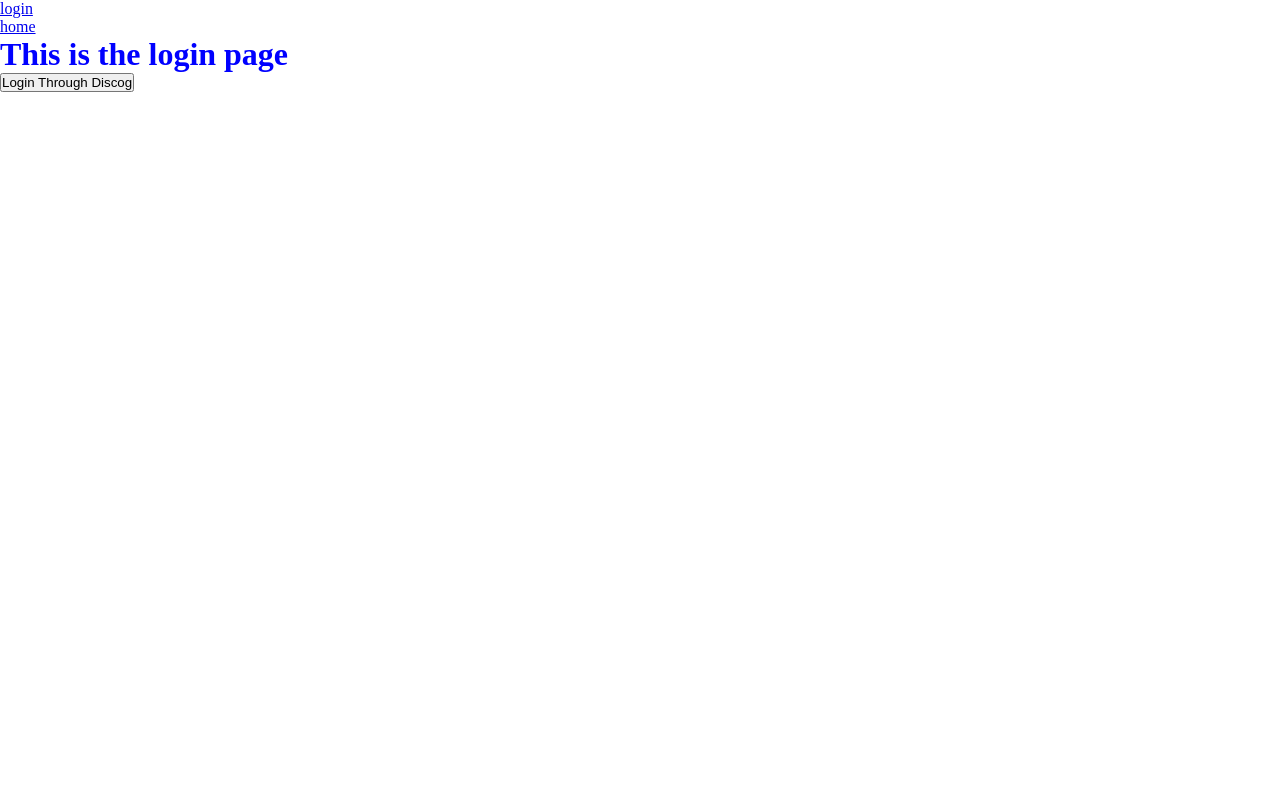
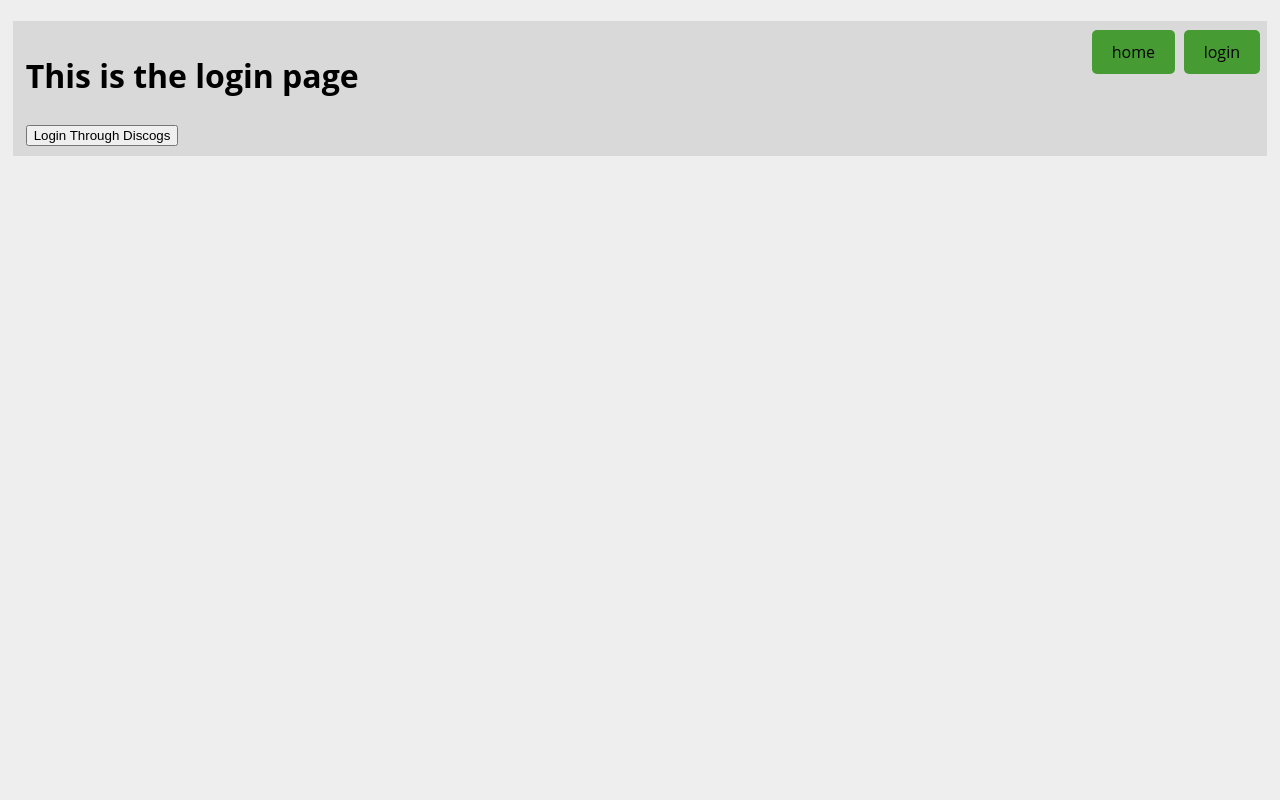
Before and after one commit to jeyenlam/Vinyl-Collection-Tracker-App, a Flask app: page /login in a window 1280 px wide. Run offline with Flask 3, Linux system fonts and the light colour scheme.

Commit message:
css styling

```diff
--- a/website/static/index.css
+++ b/website/static/index.css
@@ -1,23 +1,63 @@
-*{
-  margin: 0;
-  padding: 0;
-  box-sizing: border-box;
-}
-body {
-  color: blue;
+body, html {
+  height:100%;
+  display: grid;
+  grid-template-rows: 10% 55% 20%;
+  grid-template-columns: 100%;
+  grid-template-areas:
+  "header"
+  "main"
+  "footer";
+  line-height: 1.5;
+  background-color: #eeeeee;
+  font-family: 'Open Sans', sans-serif;
 }
 
-/* nav{
-  width: 100%;
-  height: 3rem;
-  background-color: yellow;
-  padding: 1rem;
+ul {
+  list-style: none;
 }
 
-.nav-items ul{
+.header {
+  grid-area: header;
+  display: inline-flexbox;
+  justify-content: space-between;
+  align-items: center;
+  background-color: #d9d9d9;
+  margin: 5px;
+  padding: 10px 1%;
+}
+
+#login {
+  position: fixed;
   list-style: none;
-  display: flex;
-  flex-direction: row;
-  justify-content: space-around;
-  /* background-color: aquamarine; */
-  /* padding: 1rem; */
+  top: 30px; /* Adjust as needed */
+  right: 20px; /* Adjust as needed */
+  background-color: #469C33;
+  color: black; /* Text color */
+  padding: 10px 20px; /* Adjust padding to fit your content */
+  border: none;
+  border-radius: 5px;
+  text-decoration: none; /* Remove underline from link */
+  font-size: 16px; /* Adjust font size */
+}
+
+#login:hover {
+  background-color: #89339c; /* Darker blue on hover */
+}
+
+#home {
+  position: fixed;
+  list-style: none;
+  top: 30px; /* Adjust as needed */
+  right: 105px; /* Adjust as needed */
+  background-color: #469C33;
+  color: black; /* Text color */
+  padding: 10px 20px; /* Adjust padding to fit your content */
+  border: none;
+  border-radius: 5px;
+  text-decoration: none; /* Remove underline from link */
+  font-size: 16px; /* Adjust font size */
+}
+
+#home:hover {
+  background-color: #89339c; /* Darker blue on hover */
+}
--- a/website/templates/base.html
+++ b/website/templates/base.html
@@ -4,9 +4,10 @@
   <meta charset="UTF-8">
   <meta name="viewport" content="width=device-width, initial-scale=1.0">
   <title>Vinyl Collection Tracker</title>
-  <link rel='stylesheet' href={{ url_for('static', filename='index.css') }}/>
+  <link rel="stylesheet" href="{{ url_for('static', filename='index.css') }}">
 </head>
 <body>
+  <div>
     <nav>
       <div class="nav-items">
         <ul>
@@ -15,10 +16,11 @@
         </ul>
       </div>
     </nav>
-  {% block content%}
+  </div>
 
+  <div class="content">
+    {% block content %}
     {% endblock %}
-
-
+  </div>
 </body>
 </html>
--- a/website/templates/home.html
+++ b/website/templates/home.html
@@ -1,5 +1,6 @@
 {% extends "base.html" %}
 {%block content%}
+<div class="header">
   <h1>This is the homepage</h1>
   {% if user %}
     <h2>Welcome back, {{ user['username'] }}</h2>
@@ -9,4 +10,5 @@
   {% else %}
     <p>You are not logged in.</p>
   {% endif %}
+</div>
 {% endblock %}
--- a/website/templates/login.html
+++ b/website/templates/login.html
@@ -1,7 +1,9 @@
 {% extends "base.html" %}
 {%block content%}
-<h1>This is the login page</h1>
-<form method='POST'>
-  <button type='submit'>Login Through Discog</button>
-</form>
+<div class="header">
+  <h1>This is the login page</h1>
+  <form method='POST'>
+    <button type='submit'>Login Through Discogs</button>
+  </form>
+</div>
 {% endblock %}
```
Lines whose indentation alone changed are shown as unchanged.
